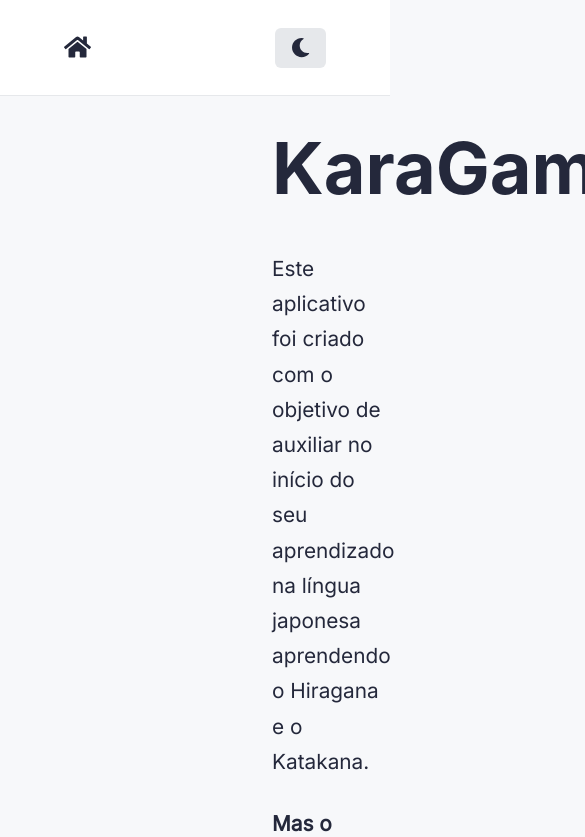
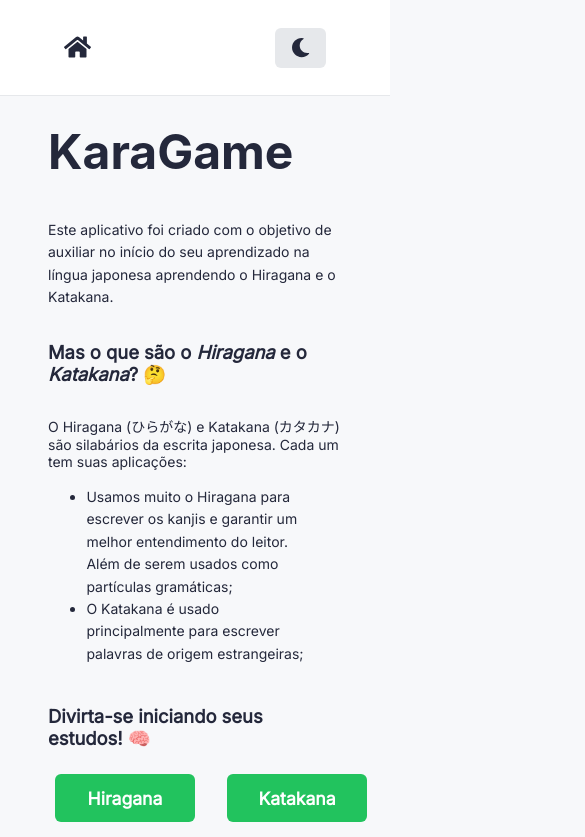
Before and after one commit to matheusazambuja/KaraGame, a Next.js app: page / in a window 390 px wide. Shown: the top 837 px of the page, 585 px wide, since content can reach past the window. Built offline with nearby package versions, Linux system fonts and the light colour scheme.

Commit message:
Updated responsiveness 🚀

```diff
--- a/src/components/Header.tsx
+++ b/src/components/Header.tsx
@@ -23,11 +23,9 @@ export default function Header() {
     <Box as='header' d='flex' alignItems='center'
       background={colorModeObject.backgroundHeader}
       color={colorModeObject.colorHeader}
-      height='6rem'
-      width='100%'
+      height='6rem' width='100%'
 
-      padding='2rem 4rem'
-      borderBottom='1px solid'
+      padding='2rem 4rem' borderBottom='1px solid'
       borderBottomColor={colorModeObject.colorBorderBottom}
 
       transition='all 200ms'
--- a/src/pages/index.tsx
+++ b/src/pages/index.tsx
@@ -13,49 +13,67 @@ export default function Home() {
   }
 
   return (
-    <Box d='flex' flexDirection='column' padding='0 15rem 0 17rem'
+    <Box d='flex' flexDirection='column' padding={{
+      base: '0 3rem',
+      md: '0 7.5rem',
+      lg: '0 15rem 0 17rem'
+    }}
       alignItems='flex-start' minHeight='calc(100vh - 6rem)'
-      background={colorModeObject.backgroundHome}
+      background={colorModeObject.backgroundHome} width='100%'
     >
       <Head>
         <title>Home - KaraGame</title>
       </Head>
-      <Heading paddingTop='1.5rem' fontSize='4.5rem'
+      <Heading paddingTop='1.5rem' fontSize={{
+        base: '3rem',
+        lg: '4.5rem'
+      }}
         color={colorModeObject.textColorHome}
       >
         KaraGame
       </Heading>
-      <Text fontSize='1.3rem' alignItems='' lineHeight='2.2rem' marginTop='2.2rem'>
+      <Text fontSize={["sm", "md", "lg", "xl"]} lineHeight={{
+        base: '1.4rem',
+        lg: '2.2rem'
+      }} marginTop='2.2rem'>
         Este aplicativo foi criado com o objetivo de auxiliar no início do seu aprendizado na língua japonesa
         aprendendo o Hiragana e o Katakana.
       </Text>
-      <Text as='strong' fontSize='1.3rem' marginTop='2rem'>
+      <Text as='strong' fontSize={["1.15rem", "md", "lg", "xl"]} marginTop='2rem'>
         Mas o que são o <i>Hiragana</i> e o <i>Katakana</i>? 🤔
       </Text>
-      <Text as='span' fontSize='1.2rem' marginTop='1.9rem'>
+      <Text as='span' fontSize={["sm", "md", "lg", "xl"]} marginTop='1.9rem'>
         O Hiragana (ひらがな) e Katakana (カタカナ) são
         silabários da escrita japonesa. Cada um tem suas aplicações:
       </Text>
-      <UnorderedList width='fit-content' minWidth='20rem' marginTop='1rem'
+      <UnorderedList width='fit-content' marginTop='1rem'
         padding='0 1.4rem'
       >
-        <ListItem fontSize='1.2rem' lineHeight='2rem'>
+        <ListItem fontSize={["sm", "md", "lg", "xl"]} lineHeight={{
+            base: '1.4rem',
+            lg: '2rem'
+          }}
+        >
           Usamos muito o Hiragana para escrever os kanjis e garantir um melhor
           entendimento do leitor. Além de serem usados como partículas gramáticas;
         </ListItem>
-        <ListItem fontSize='1.2rem' lineHeight='2rem'>
+        <ListItem fontSize={["sm", "md", "lg", "xl"]} lineHeight={{
+            base: '1.4rem',
+            lg: '2rem'
+          }}
+        >
           O Katakana é usado principalmente para escrever palavras de origem estrangeiras;
         </ListItem>
       </UnorderedList>
-      <Text as='strong' alignSelf='center' fontSize='1.4rem' marginTop='2.5rem'>
+      <Text as='strong' alignSelf='center' fontSize={["1.15rem", "md", "lg", "xl"]} marginTop='2.5rem'>
         Divirta-se iniciando seus estudos! 🧠
       </Text>
-      <Box as='section' display='flex' justifyContent='space-around'
-        marginTop='1.5rem' marginBottom='2rem' padding='0 15rem' width='100%'
+      <Box as='section' display='flex' justifyContent='space-around' alignSelf='center'
+        marginTop='1.5rem' marginBottom='2rem'
       >
         <Link href='/alphabet/hiragana'>
           <Button size='lg' flex='1 0 50%' marginRight='2rem'
-            colorScheme='whatsapp' fontSize='1.3rem' minWidth='10rem'
+            colorScheme='whatsapp' fontSize={["1.1rem", "md", "lg", "xl"]} minWidth='fit-content'
           >
             <LinkChakra
               _hover={{
@@ -68,7 +86,7 @@ export default function Home() {
         </Link>
         <Link href='/alphabet/katakana'>
           <Button size='lg' flex='1 0 50%' colorScheme='whatsapp'
-            fontSize='1.3rem' minWidth='10rem'
+            fontSize={["1.1rem", "md", "lg", "xl"]} minWidth='fit-content'
           >
             <LinkChakra
               _hover={{
--- a/src/styles/theme.ts
+++ b/src/styles/theme.ts
@@ -15,10 +15,6 @@ export const customTheme = extendTheme({
 
       body: {
         background: 'gray.50'
-      },
-
-      'html, body': {
-        height: '100%'
       },
 
       'body, input, textarea, button': {
```
Also changed, not shown: src/components/Games/MatchingGame.tsx (+33 -13 lines), src/components/Games/Quiz.tsx (+7 -4 lines), src/pages/alphabet/[slug].tsx (+79 -45 lines).
